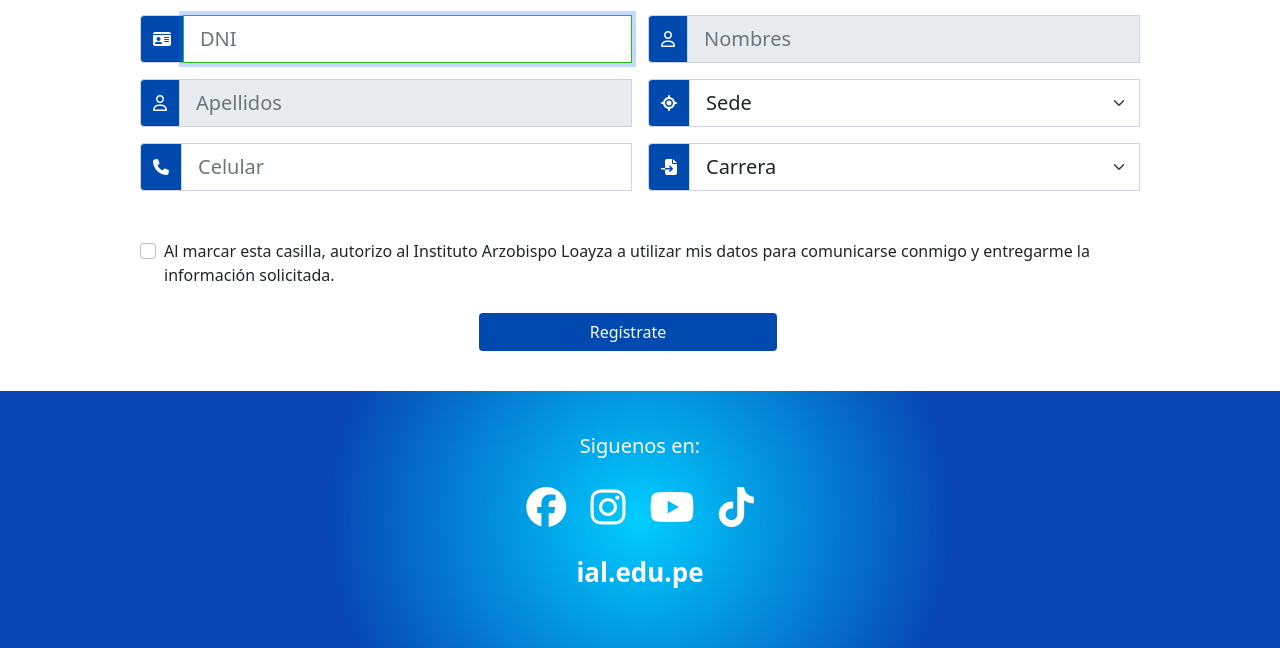
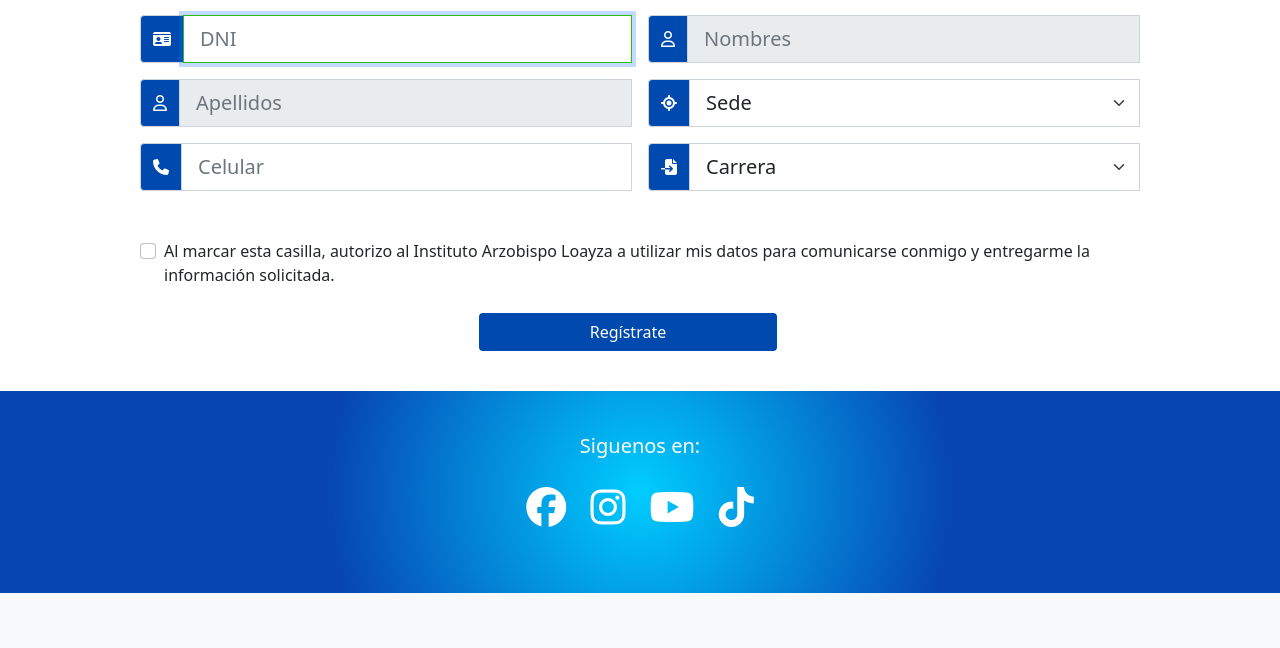
Before and after one commit to MAJML/LandingIAL_TALENTO, a PHP site: page / in a window 1280 px wide. Shown: the part 830-1478 px from the top of the page. After the commit the page ends 1423 px from the top, so only its background shows below. Run offline with PHP 8.4, Linux system fonts and the light colour scheme; some libraries are stand-ins or nearby versions.

Commit message:
borre el link de el footer

```diff
--- a/view/plantilla.php
+++ b/view/plantilla.php
@@ -134,7 +134,6 @@
                 <a href="https://www.youtube.com/institutoarzobispoloayzaialoficial" target="_blank"><i class="fa-brands fa-youtube" style="color: #ffffff;"></i></a>
                 <a href="https://www.tiktok.com/@ial.oficial?fbclid=IwAR3g0T4ApKykHfYV4rlpg9o3xANoDtLaDF20yeGbTOkDYSRLwUq9Vm0eF-U" target="_blank"><i class="fa-brands fa-tiktok" style="color: #ffffff;"></i></a>
             </p>
-            <p class="footer_ultimo">ial.edu.pe</p>
         </div>
     </footer>
 
```
